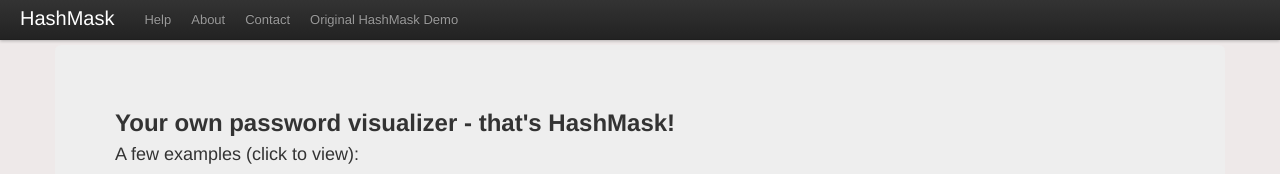
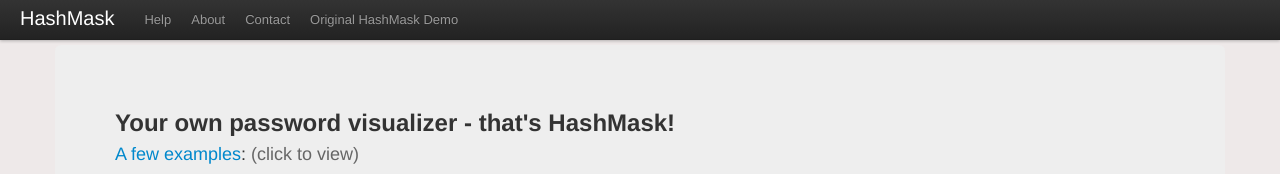
Before and after one commit to wyantb/HashMask, a plain HTML site: page options.html in a window 1280 px wide. Shown: the top 174 px of the page. Drawn offline with Linux system fonts and the light colour scheme.

Commit message:
make "A few examples" a hyperlink

```diff
--- a/options.html
+++ b/options.html
@@ -52,7 +52,7 @@
     <div class="hero-unit" id="demo">
       <h2>Your own password visualizer - that's HashMask!</h2>
 
-      <p>A few examples (click to view):</p>
+      <p><a data-toggle="modal" data-target="#example-modal">A few examples</a>: <span style="color:#666;">(click to view)</span></p>
 
       <p class="examples_small">
         <a data-toggle="modal" data-target="#example-modal">
```
